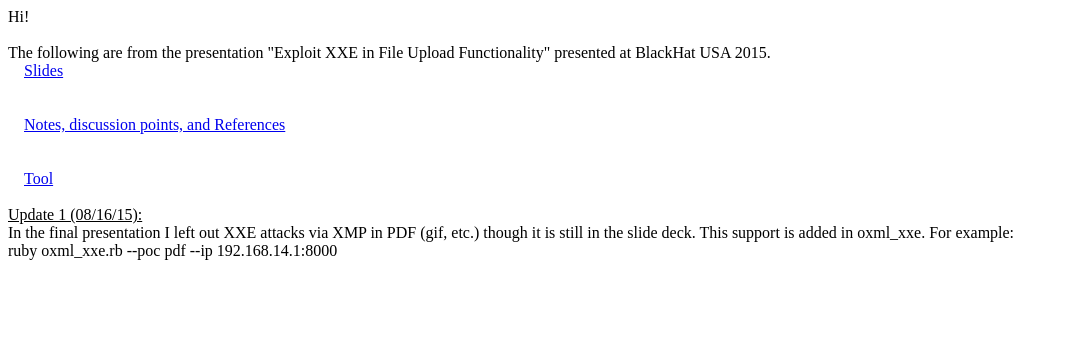
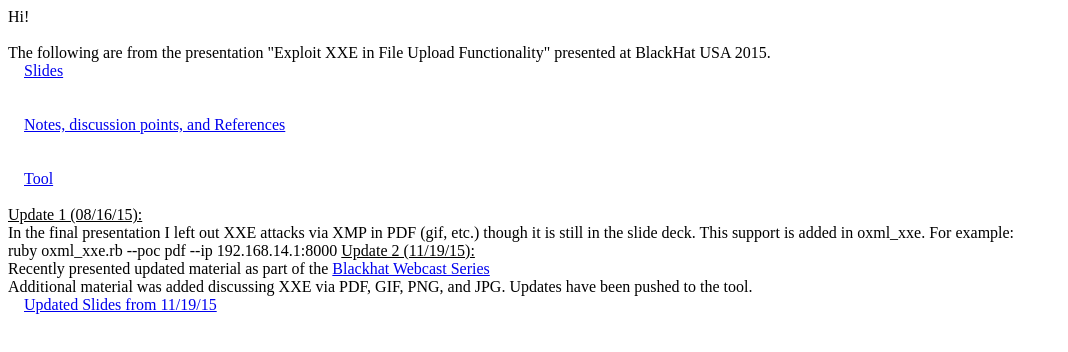
Before and after one commit to oxmlxxe/oxmlxxe.github.io, a plain HTML site: page index.html in a window 1280 px wide. Shown: the whole page, without its empty margins (0-1068 px from the left). Drawn offline with Linux system fonts and the light colour scheme.

Commit message:
updates from 11.19.15

```diff
--- a/index.html
+++ b/index.html
@@ -13,3 +13,9 @@ The following are from the presentation "Exploit XXE in File Upload Functionalit
 <u>Update 1 (08/16/15):</u><br>
 In the final presentation I left out XXE attacks via XMP in PDF (gif, etc.) though it is still in the slide deck. This support is added in oxml_xxe. For example:<br>
 <t>ruby oxml_xxe.rb --poc pdf --ip 192.168.14.1:8000
+
+<u>Update 2 (11/19/15):</u><br>
+Recently presented updated material as part of the <a href="https://www.blackhat.com/html/webcast/11192015-exploiting-xml-entity-vulnerabilities-in-file-parsing-functionality.html">Blackhat Webcast Series</a><br>
+Additional material was added discussing XXE via PDF, GIF, PNG, and JPG. Updates have been pushed to the tool.<br>
+
+&nbsp;&nbsp;&nbsp;&nbsp;<a href="/reveal.js/bh_webcast.html">Updated Slides from 11/19/15</a><br><br>
```
